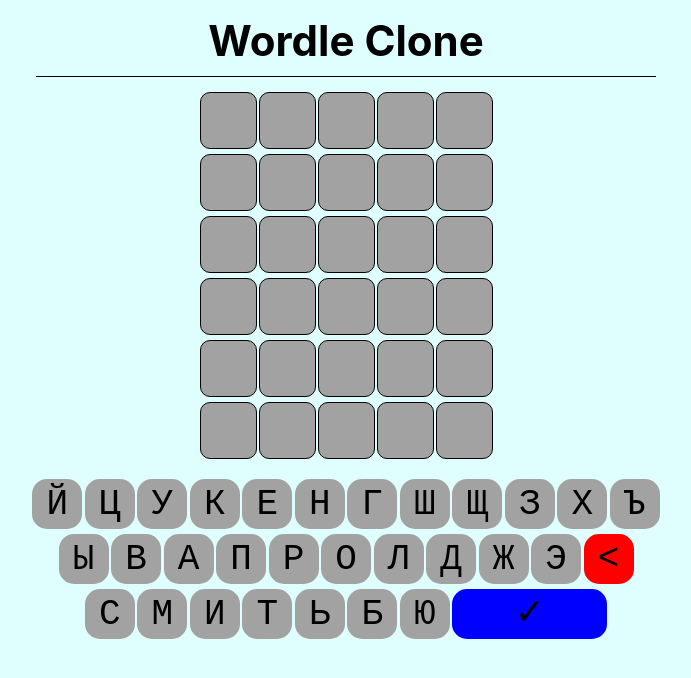
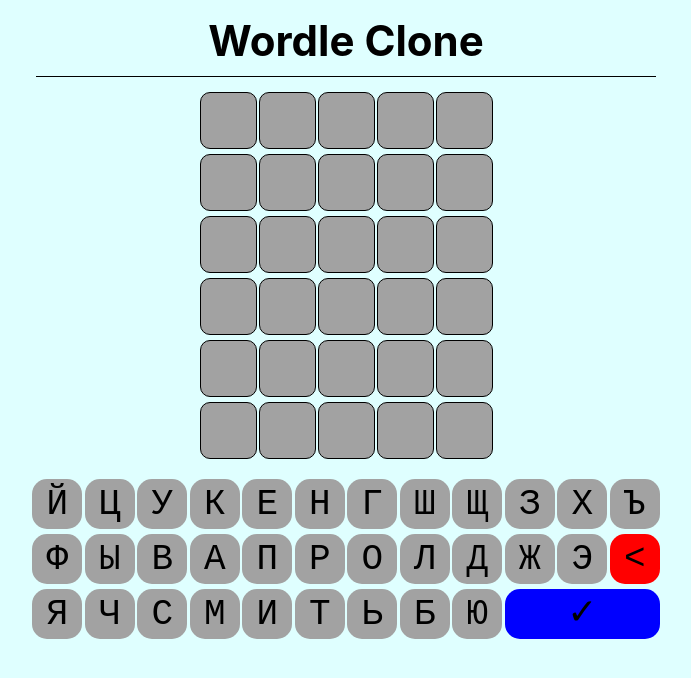
Before and after one commit to DrManfree/wordle-clone-ru, a React (Create React App) app: page / in a window 1280 px wide. Shown: the top 678 px of the page, without its empty margins (294-985 px from the left). Built offline with nearby package versions, Linux system fonts and the light colour scheme.

Commit message:
fixed font; fixed missing keys

```diff
--- a/src/App.jsx
+++ b/src/App.jsx
@@ -189,7 +189,7 @@
         }
           <div className='divider'></div>
         {
-          ALPHABET.slice(13, 24).map((letter, index) => {
+          ALPHABET.slice(12, 24).map((letter, index) => {
             let classnames = 'key ';
             if (keyColors[letter.toLowerCase()])
               classnames += keyColors[letter.toLowerCase()];
@@ -208,7 +208,7 @@
         }
           <div className='divider'></div>
         {
-          ALPHABET.slice(26).map((letter, index) => {
+          ALPHABET.slice(24).map((letter, index) => {
             let classnames = 'key ';
             if (keyColors[letter.toLowerCase()])
               classnames += keyColors[letter.toLowerCase()];
--- a/src/App.scss
+++ b/src/App.scss
@@ -50,6 +50,7 @@
                 text-align: center;
                 line-height: 45px;
                 font-size: 48px;
+                font-family:system-ui, -apple-system, BlinkMacSystemFont, 'Segoe UI', Roboto, Oxygen, Ubuntu, Cantarell, 'Open Sans', 'Helvetica Neue', sans-serif;
 
                 transition: 0.5s;
                 transition-property: background;
```
